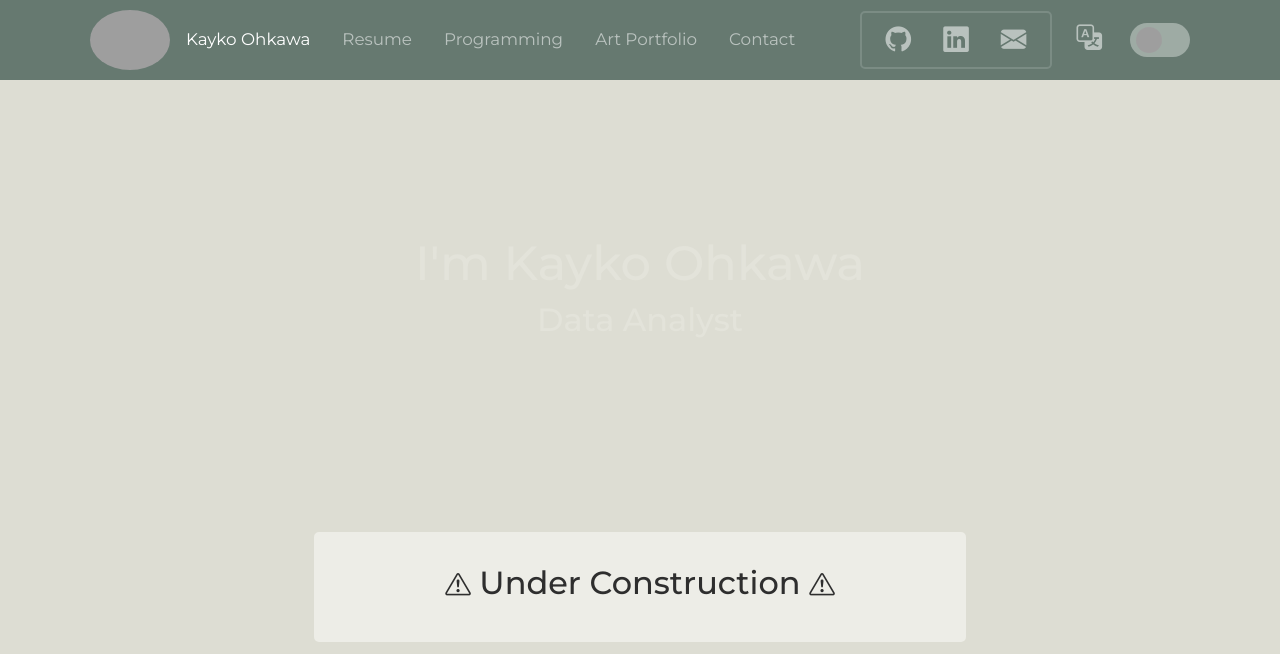
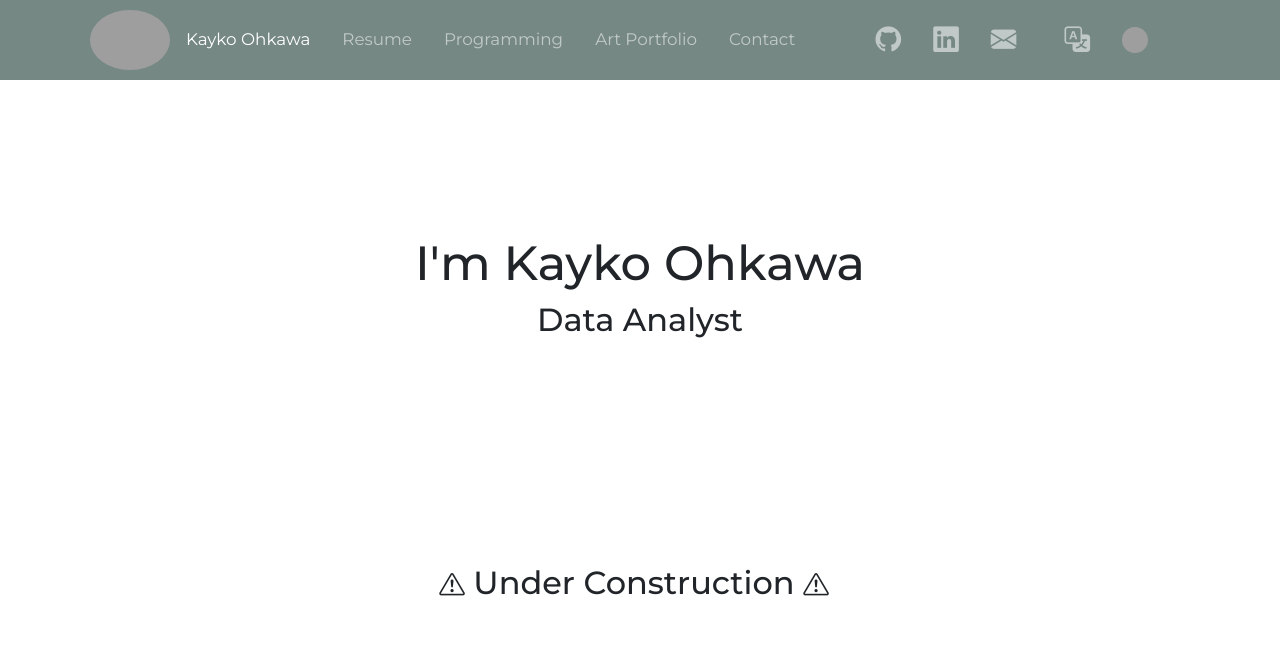
Before and after one commit to halfriver/Personal-Site, a Django app: page / in a window 1280 px wide. Shown: the top 654 px of the page. Run offline with Django 4.2, Linux system fonts and the light colour scheme; parts of the project's set-up code (start-up, migrations or seed data) failed here and were passed over; some libraries are stand-ins or nearby versions; grey boxes are pictures that could not be loaded.

Commit message:
rename and prep to finalize light mode styles

```diff
--- a/mysite/templates/mysite/base.html
+++ b/mysite/templates/mysite/base.html
@@ -12,7 +12,10 @@
     <link rel="stylesheet" href="https://fonts.googleapis.com/css2?family=Montserrat:wght@100;200;300;400;500;600;700;800;900&family=Noto+Sans+JP:wght@100;300;400;500;700;900&display=swap">
     <link rel="stylesheet" type="text/css" href="{% static 'css/override.css' %}">
     <link rel="stylesheet" type="text/css" href="{% static 'css/responsive.css' %}">
-    <link rel="stylesheet" href="//code.jquery.com/ui/1.12.1/themes/base/jquery-ui.css">
+    {% if darkmode == 'dark' %}<link rel="stylesheet" type="text/css" href="{% static 'css/darkmode.css' %}">
+      {% else %}<link rel="stylesheet" type="text/css" href="{% static 'css/lightmode.css' %}">
+    {% endif %}
+    <!-- <link rel="stylesheet" href="//code.jquery.com/ui/1.12.1/themes/base/jquery-ui.css"> -->
     {% block styles %}{% endblock styles %}
     <script src="https://code.jquery.com/jquery-3.5.1.min.js" integrity="sha256-9/aliU8dGd2tb6OSsuzixeV4y/faTqgFtohetphbbj0=" crossorigin="anonymous"></script>
     <script src="https://code.jquery.com/ui/1.12.1/jquery-ui.min.js" integrity="sha256-VazP97ZCwtekAsvgPBSUwPFKdrwD3unUfSGVYrahUqU=" crossorigin="anonymous"></script>
--- a/mysite/templates/mysite/programs.html
+++ b/mysite/templates/mysite/programs.html
@@ -14,9 +14,8 @@
 <!-- <script src="{% static 'cdn/js/jquery.floatingscroll.min.js' %}"></script> -->
 {% endblock scripts %}
 
+{% block title %} | Programming{% endblock %}
 {% block nav-programming %}active{% endblock %}
-
-{% block title %} | Programming{% endblock %}
 
 {% block banner %}
 <div class="banner-container small-banner row">
--- a/mysite/templates/mysite/resume.html
+++ b/mysite/templates/mysite/resume.html
@@ -2,11 +2,10 @@
 {% extends "base.html" %}
 {% load static %}
 
-{% block styles %}<link rel="stylesheet" type="text/css" href="{% static 'css/cv.css' %}">{% endblock styles %}
-
-{% block nav-cv %}active{% endblock %}
+{% block styles %}<link rel="stylesheet" type="text/css" href="{% static 'css/resume.css' %}">{% endblock styles %}
 
 {% block title %} | Resume{% endblock %}
+{% block nav-cv %}active{% endblock %}
 
 {% block banner %}
 <div class="banner-container small-banner row">
--- a/static/css/override.css
+++ b/static/css/override.css
@@ -19,22 +19,9 @@ THEME COLORS
   width: 12px;
 }
 
-::-webkit-scrollbar-track {
-  background: #e3e3da;
-}
-
-::-webkit-scrollbar-thumb {
-  background: #c7c7b5;
-}
-
-::-webkit-scrollbar-thumb:hover {
-  background: #adad9a;
-}
-
 body {
   font-family: 'Montserrat', sans-serif;
-  color: #2e2e2e;
-  background-color: #ddddd3;
+  overflow-x: hidden;
 }
 
 .noto {
@@ -83,8 +70,12 @@ a {
 }
 
 a:hover {
-  color: #065c4a;
   text-decoration: none;
+}
+
+.row {
+  /* --bs-gutter-x: 1.5rem; */
+  margin-right: 0;
 }
 
 /* Add a heart after links */
@@ -107,12 +98,8 @@ a:hover {
     margin-left: 0.5rem !important;
   }
 }
-.dropdown-divider {
-  border-top: 2px solid rgba(242, 244, 243, .15);
-}
 
 nav {
-  background-color: rgba(5, 39, 32, 0.45);
   width: 100%;
   padding: 10px 10px !important;
   /* z-index: 1; */
@@ -146,7 +133,6 @@ nav {
 .nav-link {
   font-size: 1.05rem;
   font-weight: 400;
-  color: rgba(242, 244, 243, 0.55);
 }
 
 .placeholder {
@@ -162,14 +148,12 @@ nav {
 }
 
 .nav-box {
-  border: 2px solid rgba(242, 244, 243, 0);
   border-radius: 5px;
   padding: 0rem 0.5rem;
 }
 
 .nav-box-white {
-  border: 2px solid rgba(242, 244, 243, 0.15);
-  border-radius: 5px;
+  border-radius: 5px !important;
   padding: 0rem 0.5rem;
 }
 
@@ -204,19 +188,9 @@ fg {
   overflow-x: hidden;
 }
 
-/* language dropdown in navbar */
-.dropdown-menu {
-  background-color: #ddddd3;
-
-}
-
 .lang-active {
   font-weight: 600;
 }
-
-/* .navbar-collapse.in {
-  background-color: rgba(0, 0, 0, 0.45);
-} */
 
 #avatar {
   border-radius: 50%;
@@ -263,31 +237,27 @@ fg {
 }
 
 .banner-text {
-  color: #e3e3da;
   width: 100%;
   text-align: center;
   margin: auto;
 }
 
 .section {
-  background-color: #edede7;
   border-radius: 5px;
   margin: 1.5rem;
   padding-bottom: 1rem;
 }
 
 .section-head {
-  /* font-size: 1.25rem;
-  font-weight: bold; */
+  font-weight: 700;
   text-align: center;
-  /* margin: 1rem 0px; */
+  margin: 1.5rem;
 }
 
 .subsection {
-  background-color: #edede7;
   border-radius: 5px;
-  margin: 1rem 1rem 0rem 1rem;
-  padding: 1rem 1rem 1rem 1rem
+  margin: 1rem;
+  padding: 1.5rem;
 }
 
 .subsection p {
@@ -296,17 +266,14 @@ fg {
 
 .divider {
   margin: 2rem 0rem;
-  border: 0.5rem solid rgba(10, 72, 59, 0.75);
   border-radius: 5px;
 }
 .divider-top {
   margin-top: 2rem;
-  border: 0.25rem solid rgba(5, 39, 32, 0.75);
   border-radius: 5px 5px 0 0;
 }
 .divider-bottom {
   margin-bottom: 2rem;
-  border: 0.25rem solid rgba(237, 237, 228, 0.75);
   border-radius: 0 0 5px 5px;
 }
 
@@ -371,8 +338,8 @@ fg {
   left: 0;
   right: 0;
   bottom: 0;
-  background-color: rgba(242, 244, 243, .4);
-  border: 2px solid rgba(242, 244, 243, 0);
+  /* background-color: rgba(242, 244, 243, .4);
+  border: 2px solid rgba(242, 244, 243, 0); */
   -webkit-transition: .4s;
   transition: .4s;
 }
@@ -385,19 +352,15 @@ fg {
   width: 26px;
   left: 4px;
   bottom: 4px;
-  background-color: #e3e3da;
+  /* background-color: #e3e3da; */
   -webkit-transition: .4s;
   transition: .4s;
 }
 
 input:checked + .slider {
-  /* background-color: #0a483b; */
-  background-color: rgba(46, 46, 46, .4);
-  border: 2px solid rgba(242, 244, 243, .4);
+  /* background-color: rgba(46, 46, 46, .4);
+  border: 2px solid rgba(242, 244, 243, .4); */
 }
-/* input:focus + .slider {
-  box-shadow: 0 0 1px #0a483b;
-} */
 
 input:checked + .slider:before {
   -webkit-transform: translateX(24px);
@@ -415,14 +378,15 @@ input:checked + .slider:before {
 
 .slider-dark::before {
   background-size: contain;
-  background-image: url("../media/sun.png");
+  background-image: url("../media/moon.png");
 }
 
 .slider-light::before {
   background-size: contain;
-  background-image: url("../media/moon.png");
+  background-image: url("../media/sun.png");
 }
 /* darkmode toggle end */
+
 
 .btn-custom {
   background-color: #0a483b;
@@ -459,6 +423,5 @@ input:checked + .slider:before {
   margin: 2rem;
   padding: 2rem;
   text-align: center;
-  background-color: #edede7;
   border-radius: 5px;
 }
```
Also changed, not shown: mysite/templates/mysite/demos/armstrong.html (renamed from mysite/templates/mysite/armstrong.html), mysite/templates/mysite/demos/hangman.html (renamed from mysite/templates/mysite/hangman.html), static/css/resume.css (renamed from static/css/cv.css).
